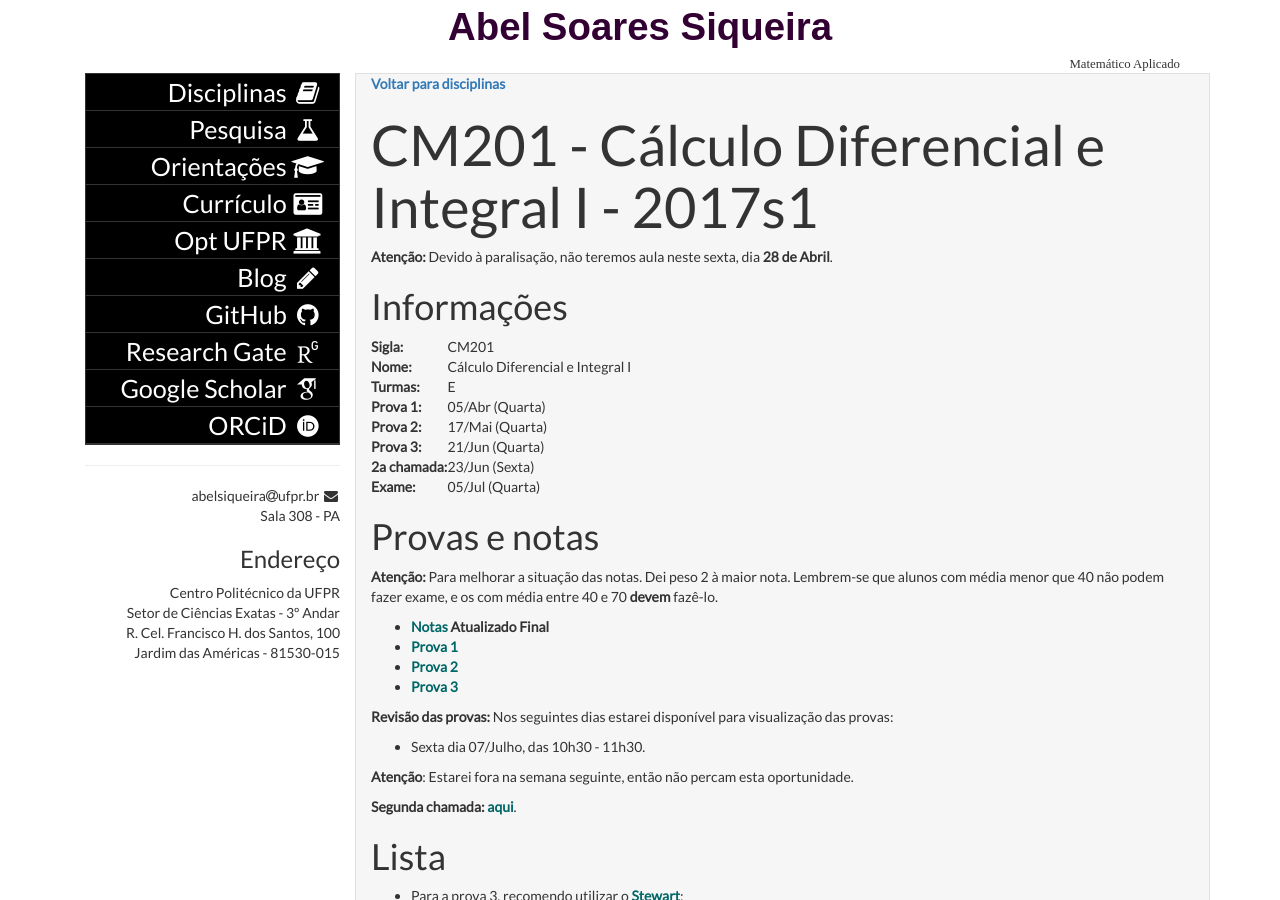
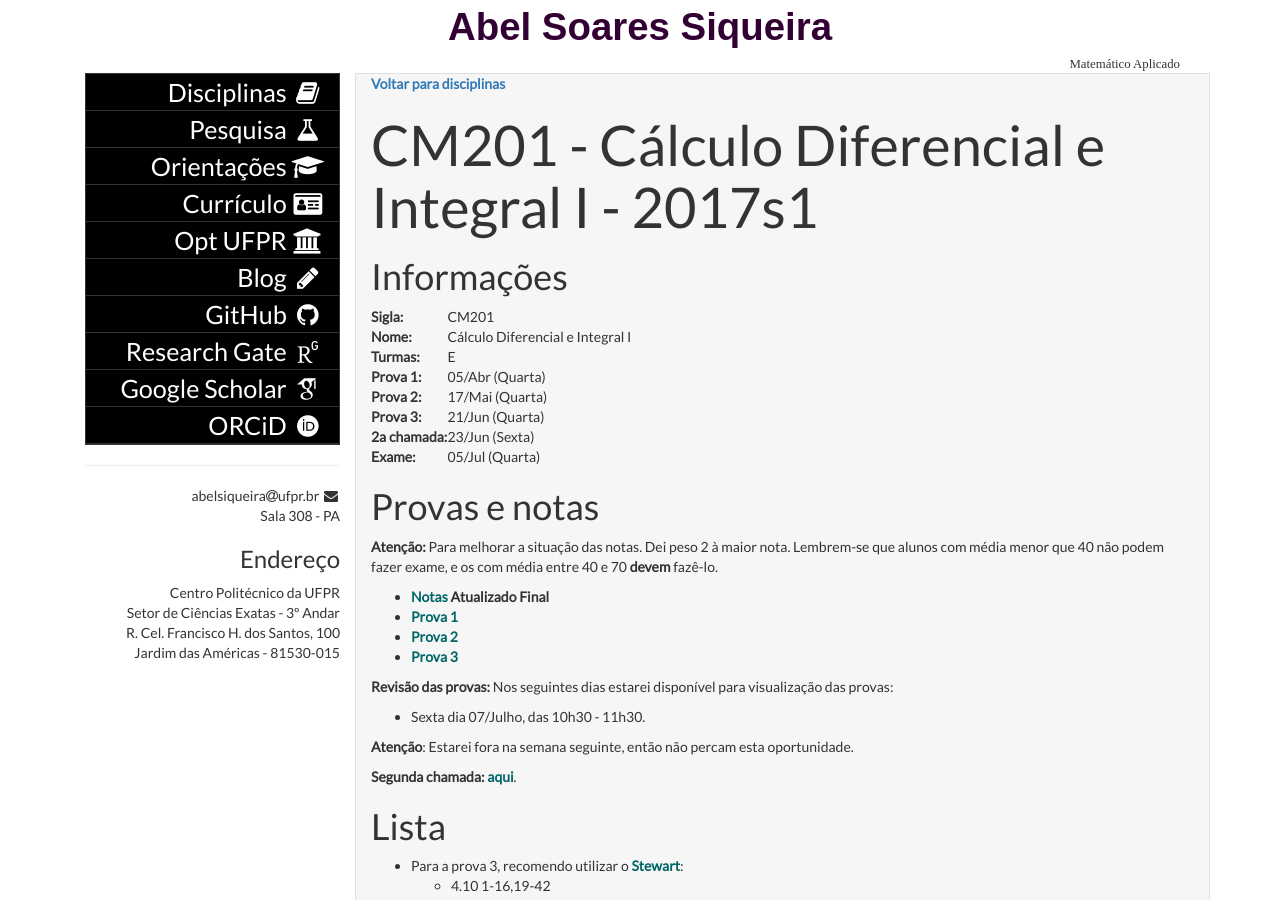
Before and after one commit to abelsiqueira/abelsiqueira.github.io-old, a Jekyll site: the page built from disciplinas/cm201-2017s1.md, in a window 1280 px wide and 900 px high. Built offline with Jekyll 4.4.1, drawn with Linux system fonts in a browser that asks for light colours; some web fonts are replaced; formulas are drawn with MathJax 3.

Commit message:
Remove aviso antigo

```diff
--- a/disciplinas/cm201-2017s1.md
+++ b/disciplinas/cm201-2017s1.md
@@ -5,8 +5,6 @@ categories: teaching
 permalink:  /cm201-2017s1/
 tag:        2017s1
 ---
-
-**Atenção:** Devido à paralisação, não teremos aula neste sexta, dia **28 de Abril**.
 
 # Informações
 
```
